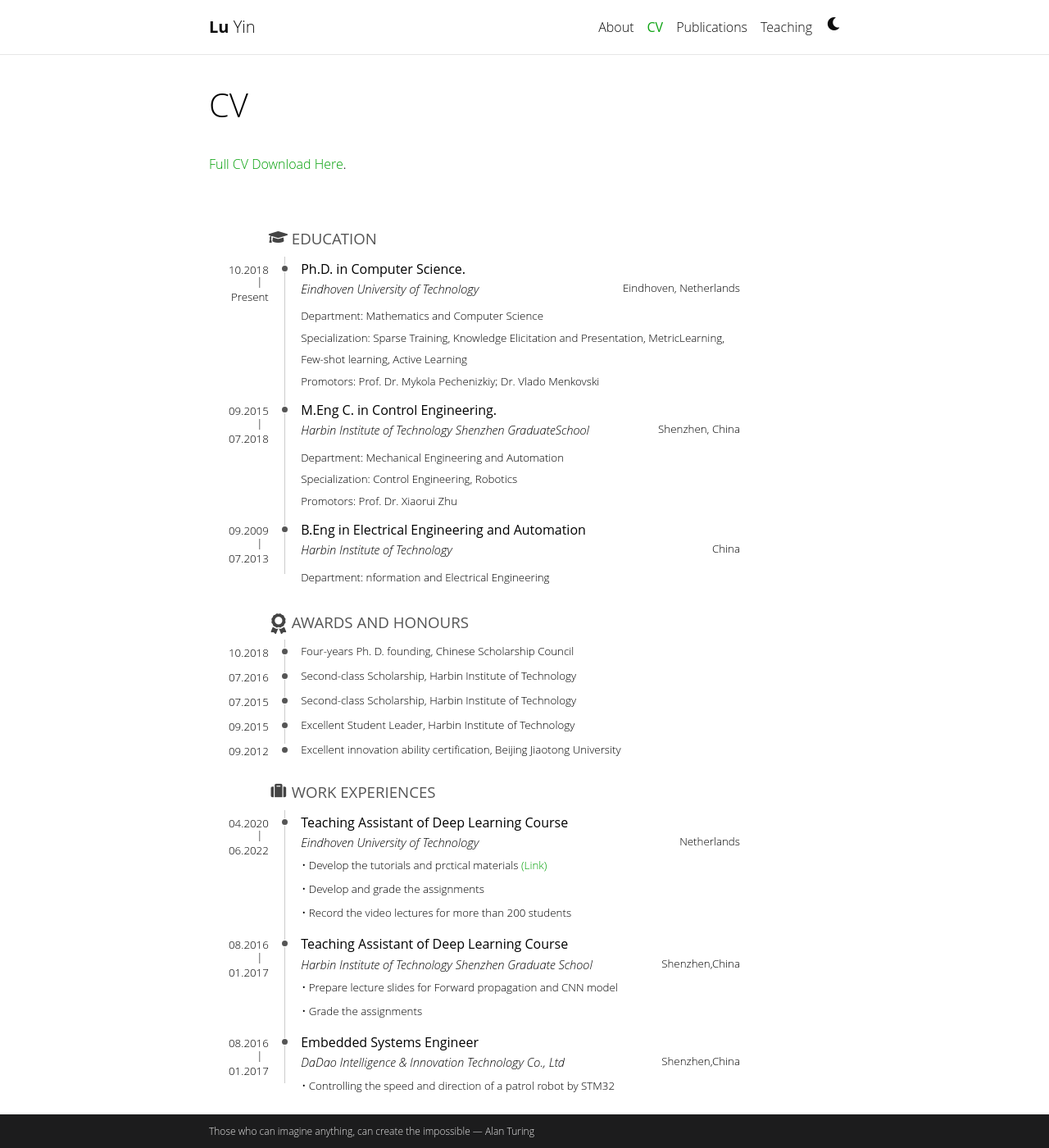
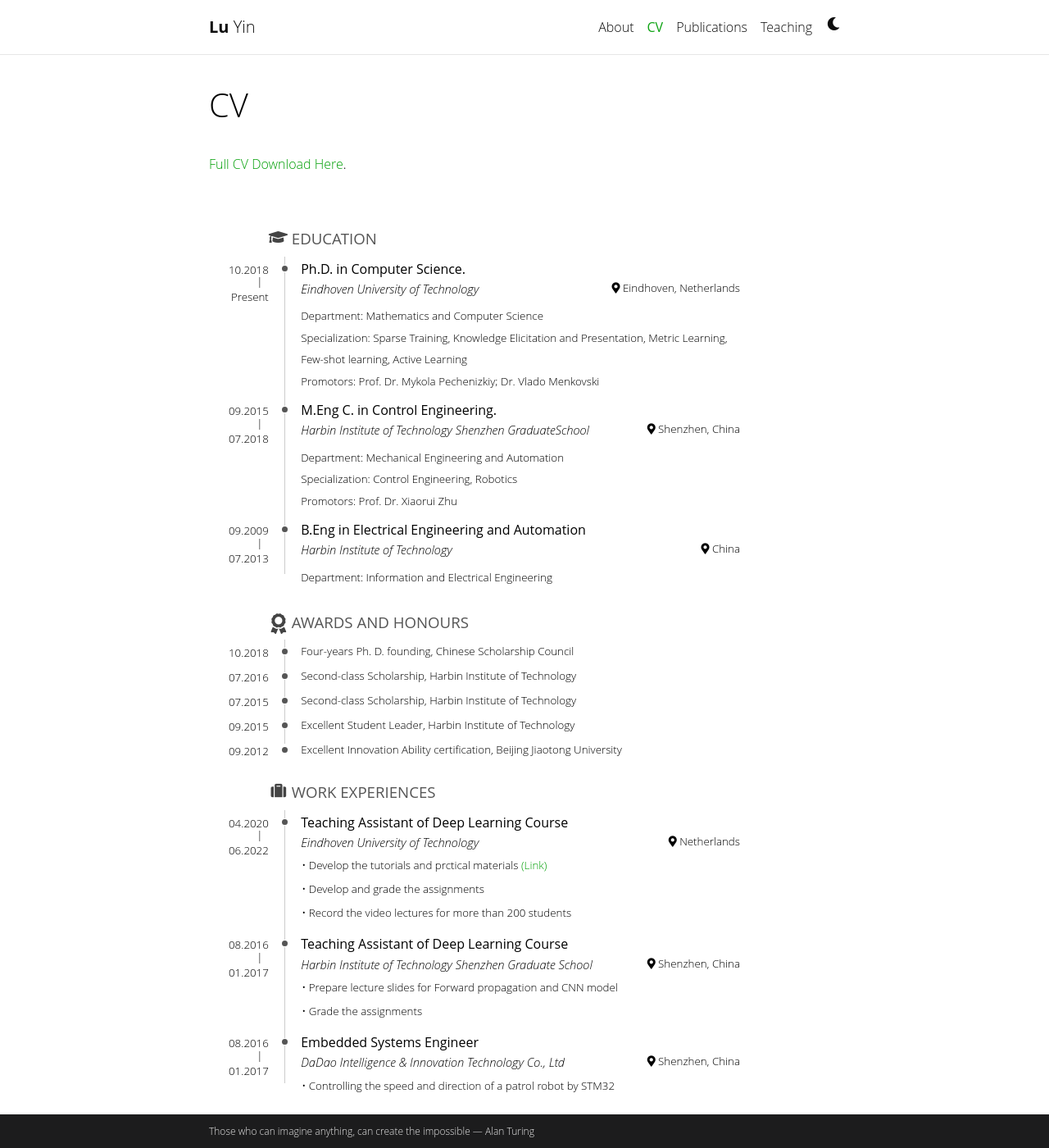
Before and after one commit to luuyin/luuyin.github.io, a Jekyll site: the page built from _pages/CV.md, in a window 1280 px wide and 1400 px high. Shown: the whole window at 82% size. Built offline with Jekyll 4.4.1, drawn with Linux system fonts in a browser that asks for light colours; comment, search, counter and statistics services are not loaded; a style sheet for code colours, icons or effects is not loaded.

Commit message:
fix_typo

```diff
--- a/_pages/CV.md
+++ b/_pages/CV.md
@@ -412,10 +412,10 @@ nav_order: 2
             <header>
               <h3>Ph.D. in Computer Science.</h3>
               <span class="place">Eindhoven University of Technology</span>
-              <span class="location">Eindhoven, Netherlands</span>
+              <span class="location"><i class='fas fa-map-marker-alt'></i> Eindhoven, Netherlands</span>
             </header>
             <div>Department: Mathematics and Computer Science
-            <br> Specialization: Sparse Training, Knowledge Elicitation and Presentation, MetricLearning, Few-shot learning, Active Learning
+            <br> Specialization: Sparse Training, Knowledge Elicitation and Presentation, Metric Learning, Few-shot learning, Active Learning
             <br> Promotors: Prof. Dr. Mykola Pechenizkiy; Dr. Vlado Menkovski
             </div>
           </div>
@@ -432,7 +432,7 @@ nav_order: 2
             <header>
               <h3>M.Eng C. in Control Engineering.</h3>
               <span class="place">Harbin Institute of Technology Shenzhen GraduateSchool</span>
-              <span class="location">Shenzhen, China</span>
+              <span class="location"><i class='fas fa-map-marker-alt'></i> Shenzhen, China</span>
             </header>
             <div>Department: Mechanical Engineering and Automation
             <br> Specialization: Control Engineering, Robotics
@@ -453,9 +453,9 @@ nav_order: 2
             <header>
               <h3>B.Eng in Electrical Engineering and Automation</h3>
               <span class="place">Harbin Institute of Technology</span>
-              <span class="location">China</span>
+              <span class="location"><i class='fas fa-map-marker-alt'></i> China</span>
             </header>
-            <div>Department: nformation and Electrical Engineering
+            <div>Department: Information and Electrical Engineering
             </div>
           </div>
         </section>
@@ -532,7 +532,7 @@ nav_order: 2
           </div>
           <div class="details">
             <header>
-              <h4>Excellent innovation ability certification, Beijing Jiaotong University</h4>
+              <h4>Excellent Innovation Ability certification, Beijing Jiaotong University</h4>
             </header>
 
           </div>
@@ -557,7 +557,7 @@ nav_order: 2
             <header>
               <h3>Teaching Assistant of Deep Learning Course</h3>
               <span class="place">Eindhoven University of Technology</span>
-              <span class="location">Netherlands</span>
+              <span class="location"><i class='fas fa-map-marker-alt'></i> Netherlands</span>
             </header>
             <div>
               <ul>
@@ -580,7 +580,7 @@ nav_order: 2
             <header>
               <h3>Teaching Assistant of Deep Learning Course</h3>
               <span class="place">Harbin Institute of Technology Shenzhen Graduate School</span>
-              <span class="location">Shenzhen,China</span>
+              <span class="location"><i class='fas fa-map-marker-alt'></i> Shenzhen, China</span>
             </header>
             <div>
               <ul>
@@ -603,7 +603,7 @@ nav_order: 2
             <header>
               <h3>Embedded Systems Engineer</h3>
               <span class="place">DaDao Intelligence & Innovation Technology Co., Ltd</span>
-              <span class="location">Shenzhen,China</span>
+              <span class="location"><i class='fas fa-map-marker-alt'></i> Shenzhen, China</span>
             </header>
             <div>
               <ul>
```
Also changed, not shown: other parts of _pages/CV.md (+1 -1 lines).
